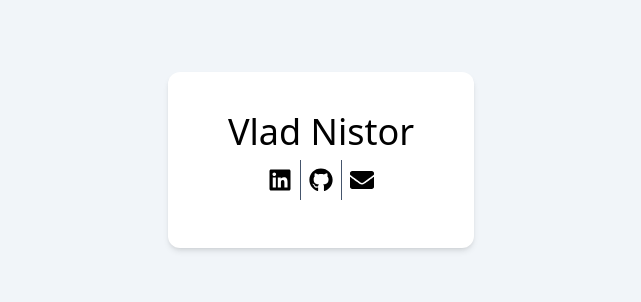
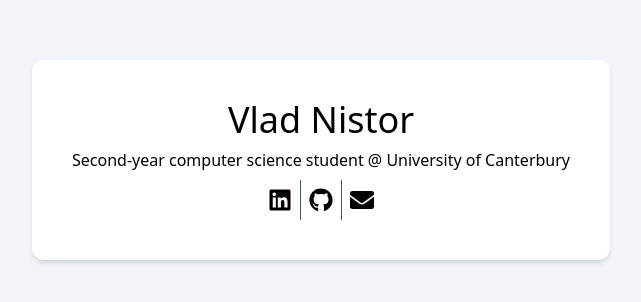
Before and after one commit to nistorv/nistorv.github.io, a React (Vite) app: page / in a window 1280 px wide. Shown: the part 240-542 px from the top of the page, without its empty margins (319-960 px from the left). Built offline with nearby package versions, Linux system fonts and the light colour scheme.

Commit message:
added subtitle and slight design adjustments

```diff
--- a/src/App.tsx
+++ b/src/App.tsx
@@ -4,9 +4,13 @@ import { IconButton } from "./components/IconButton";
 function App() {
   return (
     <div className="w-screen h-screen flex justify-center items-center bg-slate-100">
-      <div className="bg-white px-5 py-10 p-10 rounded-xl shadow-md">
-        <h1 className="text-4xl mx-10">Vlad Nistor</h1>
-        <div className="flex flex-row justify-center divide-x divide-slate-600 py-2">
+      <div className="bg-white px-5 p-10 rounded-xl shadow-md">
+        <h1 className="text-4xl mx-10 text-center">Vlad Nistor</h1>
+        <p className="max-w-2xl flex text-center mx-5 py-2">
+          {" "}
+          Second-year computer science student @ University of Canterbury
+        </p>
+        <div className="flex flex-row justify-center divide-x divide-slate-600">
           <IconButton href="https://www.linkedin.com/in/nistorv/">
             <FaLinkedin size={24} />
           </IconButton>
```
